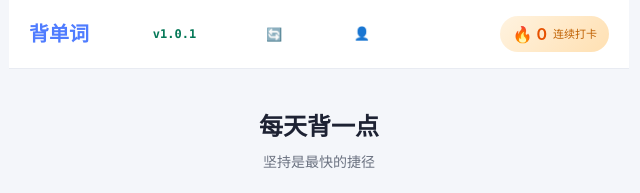
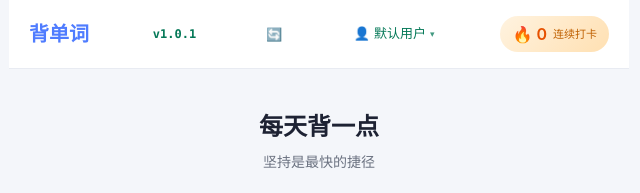
Before and after one commit to hinewly/vocab-pwa, a plain HTML site: page public/index.html in a window 1280 px wide. Shown: the top 193 px of the page, 321-961 px from the left. Drawn offline with nearby package versions, Linux system fonts and the light colour scheme.

Commit message:
fix(ui): profile-chip 改对比度（用户名前面看不见）
bug：用户名 'hinewly' 在 header 上几乎看不见
原因：跟之前 version-badge 同一个问题
  - background: rgba(255,255,255,0.15)（半透明白）
  - color: white（白字）
  - 叠在绿底 #059669 上 → 对比度 ~2.5:1（WCAG AA 不通过）

修复：
  - background: 0.15 → 0.4（更明显的胶囊底）
  - color: white → #047857（深绿色）
  - hover/active 也对应提高透明度

以后我自己的 to-do：任何在彩色背景上显示文字的组件，
都要主动验证对比度（不只等到用户反馈）

```diff
--- a/public/style.css
+++ b/public/style.css
@@ -368,16 +368,16 @@ body {
   align-items: center;
   gap: 4px;
   padding: 5px 12px;
-  background: rgba(255,255,255,0.15);
+  background: rgba(255,255,255,0.4);    /* 提高对比度：0.15 → 0.4 */
+  color: #047857;                       /* 深绿色文字，对比绿底 */
   border-radius: 16px;
   cursor: pointer;
   font-size: 13px;
   font-weight: 500;
-  color: white;
   border: none;
   user-select: none;
 }
-.profile-chip:active { background: rgba(255,255,255,0.28); }
+.profile-chip:active { background: rgba(255,255,255,0.55); }
 .profile-name { max-width: 80px; overflow: hidden; text-overflow: ellipsis; white-space: nowrap; }
 .profile-caret { font-size: 9px; opacity: 0.75; }
 
```
